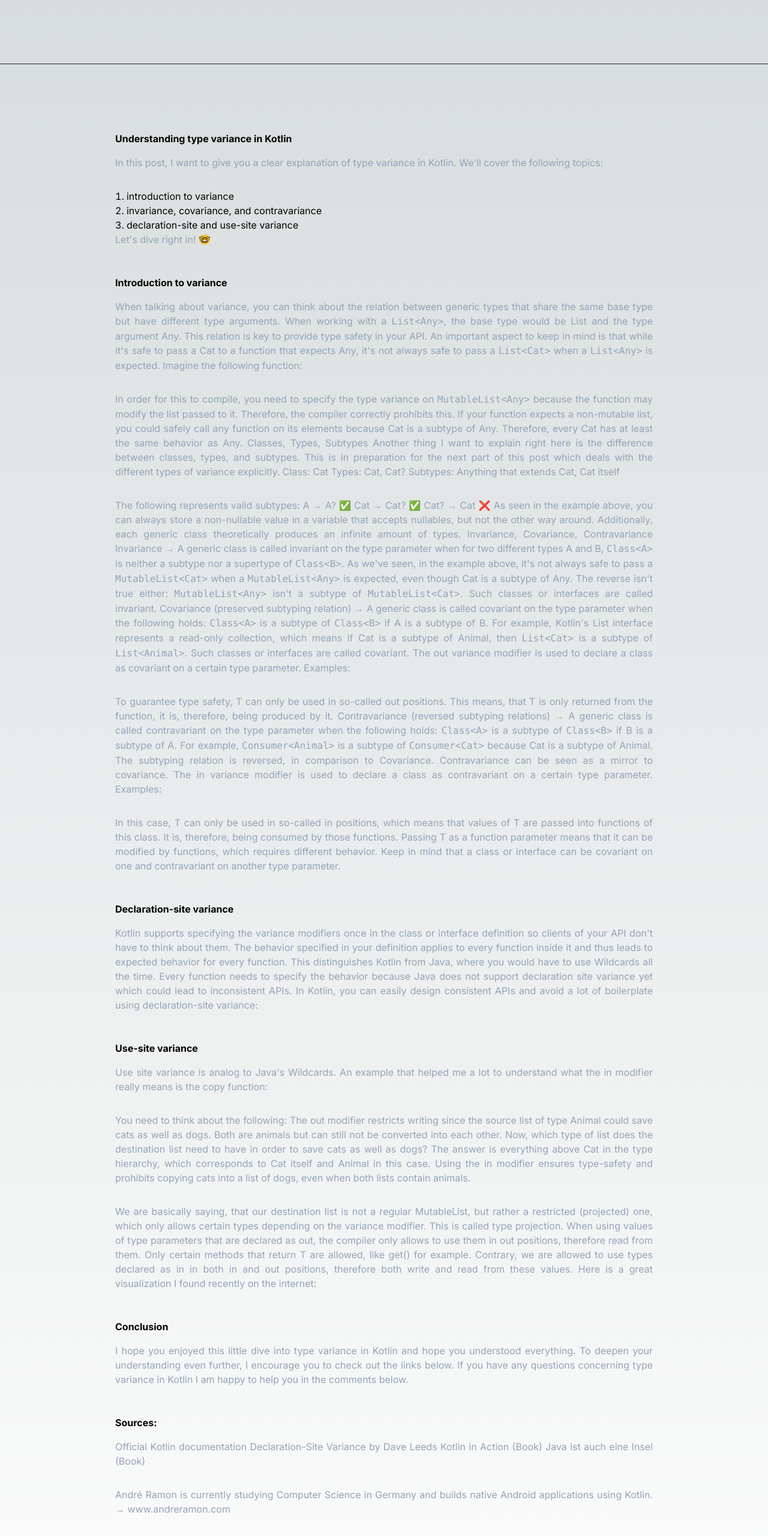
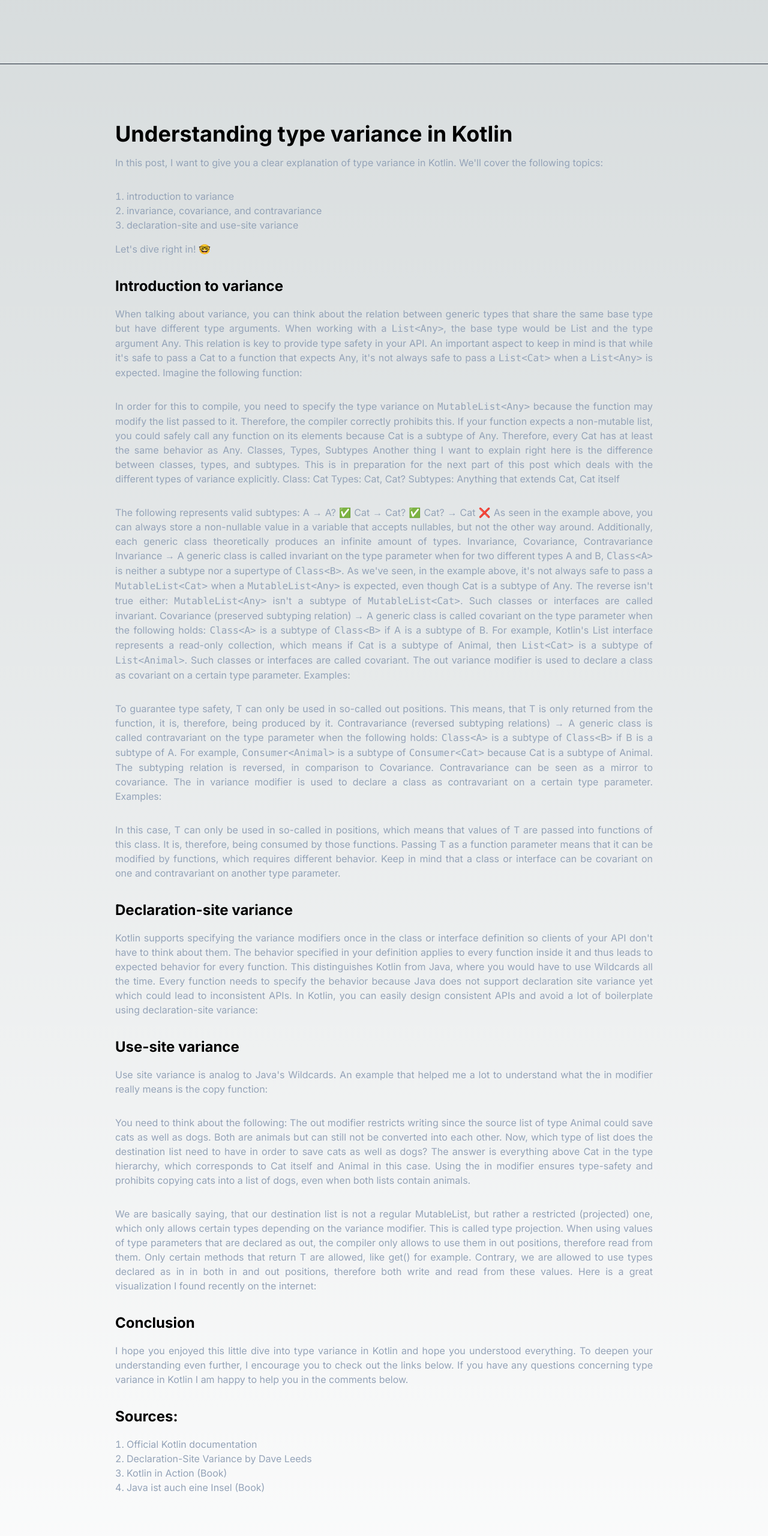
Before and after one commit to itsandreramon/website, a Next.js app: page /blog/understanding-type-variance-in-kotlin in a window 1280 px wide. Shown: the part 130-2690 px from the top of the page at 60% size. Built offline with nearby package versions, Linux system fonts and the light colour scheme.

Commit message:
update text

```diff
--- a/app/blog/converting-your-android-gradle-scripts-to-kotlin/page.mdx
+++ b/app/blog/converting-your-android-gradle-scripts-to-kotlin/page.mdx
@@ -1,17 +1,18 @@
 # Converting your Android Gradle scripts to Kotlin
 
 Using the same language throughout your whole project can further streamline and speed up your development process. With the stable release announcement of the Kotlin DSL for Gradle, things got even more compelling for modern Android development considering Kotlin is now the preferred language for Android. The Kotlin DSL has some clear benefits in contrast to the Groovy DSL, which includes the following:
-statically typed & type-safe DSL
-first-class functions, extension methods
-IDE auto-complete and content assist
-navigating to source
-refactoring
+- statically typed & type-safe DSL
+- first-class functions, extension methods
+- IDE auto-complete and content assist
+- navigating to source
+- refactoring
 
-→ Keep in mind that the code snippets provided in this post are reduced to highlight the important changes in their given context and do not represent complete files.
+Keep in mind that the code snippets provided in this post are reduced to highlight the important changes in their given context and do not represent complete files.
 Let's dive right in! 🤓
-Edit: You can also check out this converter: https://github.com/bernaferrari/GradleKotlinConverter
 
-# 1.) Ensure that you are using the latest Gradle Wrapper version
+Edit: You can also check out this converter: [https://github.com/bernaferrari/GradleKotlinConverter](https://github.com/bernaferrari/GradleKotlinConverter)
+
+## 1.) Ensure that you are using the latest Gradle Wrapper version
 To enable support for the Kotlin DSL and its newest features, you need to make sure you are using the latest version. In Android projects, it is recommended to use Gradle 5.0 and upwards with the Android Gradle Plugin 3.4.
 Navigate to your project's root directory, fire up a terminal and make sure that you are using the latest Gradle wrapper by running the following command:
 gradle wrapper --gradle-version X.Y.Z --distribution-type all
@@ -26,7 +27,7 @@ When prompted, re-sync your project and assemble a debug build to ensure everyth
 ./gradlew assembleDebug
 Tip: I suggest to make a debug build every time you do changes related to the migration since the IDE is not very helpful unless you got a successful sync. You should take a look at the console output to identify errors.
 
-# 2.) Preparing your existing Groovy DSL
+## 2.) Preparing your existing Groovy DSL
 This avoids a fair amount of syntax errors right away when converting to the more strict Kotlin DSL. Since the Groovy DSL and Kotlin DSL share a lot of similarities, we are just adapting our existing scripts and do not rewrite them.
 Before you are going to make these changes you should disable Gradle auto-sync if you haven't done yet. Otherwise, Gradle will re-sync every time you change a file.
 We are preparing our build scripts by doing the following two things and still have a valid Groovy DSL:
@@ -39,7 +40,7 @@ settings.gradle
 build.gradle (Project)
 build.gradle (Module)
 
-## 2.1) Replace ' with "
+### 2.1) Replace ' with "
 The most straightforward method at the time of writing is to Replace All said occurrences in the code.
 → Replace All can be done via Cmd + R (macOS) or Ctrl + R (Windows, Linux)
 When prompted re-sync your project. Assemble a debug build to ensure everything is still working by running:
@@ -50,13 +51,13 @@ When you are done, your build.gradle (Module) file, for example, should look lik
 
 → This is still Groovy syntax since we haven't renamed the files to .gradle.kts yet.
 
-# 3.) Renaming .gradle files to .gradle.kts
+## 3.) Renaming .gradle files to .gradle.kts
 When renaming the files, you need to adapt to the new Kotlin DSL syntax. The .kts extension signalizes Gradle that this file is using the Kotlin DSL.
-## 3.1) Renaming settings.gradle to settings.gradle.kts
+### 3.1) Renaming settings.gradle to settings.gradle.kts
 This is the smallest one so I suggest to start with it. When you followed the last step, this should already work out of the box.
 Location of the file: ./settings.gradle
 Tip: The IDE may tell you that it cannot rename a file. When this happens, just click on Continue and Refactor.
-## 3.2) Renaming build.gradle (Project) to build.gradle.kts
+### 3.2) Renaming build.gradle (Project) to build.gradle.kts
 This represents the project-level build config. Here are most probably some global variables like the one covered next.
 Location of the file: ./build.gradle
 Updating Variables
@@ -67,7 +68,7 @@ Updating Tasks
 In this example, the clean task needs to be updated. Since you already renamed the file to .kts, your tasks have no longer valid syntax and need to be changed accordingly:
 
 Tip: Check out some of the samples the Gradle team provided
-## 3.3) Renaming build.gradle (Module) to build.gradle.kts
+### 3.3) Renaming build.gradle (Module) to build.gradle.kts
 This represents the module-level build config where you define your app's dependencies for example.
 Location of the file: ./app/build.gradle
 Updating plugins
@@ -85,39 +86,44 @@ Because we imported the all distribution type before, you can take a look at the
 
 As you can see, the method accepts a map of arguments. In Kotlin you would express this via pairs, which can be identified by the use of the infix function to.
 
-# 4.) Managing your dependencies the Kotlin way
+## 4.) Managing your dependencies the Kotlin way
 When running Gradle, it automatically compiles the source code of your buildSrc folder and adds it to the classpath of your build scripts. This allows you to structure your project dependencies and versions in a very clean way using singleton objects in conjunction with constants and private version definitions.
 It is important to manage your versions and dependencies in a single source of truth to avoid unexpected behavior. Additionally, I prefer to keep the versions and the dependency notations in the same object to follow the principle of locality.
 Create the buildSrc folder in the root folder of our project. Inside this folder, you need to do two things:
 1. Create a build.gradle.kts file with the following content:
 
-2. Create a maven directory structure: src/main/java/your/package/
-→ In my case the directory structure would be: src/main/java/com/andreramon/example/
-4.1) Defining your dependencies
+2. Create a Maven directory structure: src/main/java/your/package/
+
+In my case the directory structure would be: src/main/java/com/andreramon/example/
+
+### 4.1) Defining your dependencies
 At the end of your newly created directory structure (this would be the example directory in my case), create two files named Libs.kt and Versions.kt. Inside Libs.kt, define a couple of singletons using the object declaration:
 
-4.2) Defining your versions
+### 4.2) Defining your versions
 If you want, repeat the process for a Versions.kt file. I keep build related versioning in here like the compileSdk, targetSdk and minSdk versions.
-4.3) Accessing your dependencies
+
+### 4.3) Accessing your dependencies
 You can now access these values in a normal object-oriented way and use IDE auto-complete to access them.
 
 Tip: If you encounter an "Unresolved reference" error after this change, please try moving the files into /src/main/java and remove the package definition inside Libs.kt and Versions.kt. Then remove the corresponding imports inside your Gradle scripts and do a sync.
-5.) Signing configs
+
+## 5.) Signing configs
 One thing I encountered while migrating one of my projects to the Kotlin DSL and did not know how to fix at first glance was the signing config in the build.gradle.kts (Module) file.
 Typically you don't need to create the debug signing config since it is already defined. Looking at the release signing config, it is another story. Groovy, it seems, creates the release signing config implicitly, whereas you need to call create explicitly when using Kotlin. I would like to receive some information about this so feel free to comment below.
 
 Tip: If you want to learn more about signing configs, I encourage you to read this article by Faruk Cankaya.
-6.) Done!
+
+## 6.) Done!
 Ensure that everything works as expected by running:
 ./gradlew assembleDebug
+
 Your build scripts should now have the same syntax highlighting as your normal Kotlin code.
 Thank you for reading! Feel free to ask questions and give me some feedback on what should be improved or corrected.
 If you want to learn more about Kotlin development I highly recommend this book that is written by two authors of Kotlin: https://amzn.to/2CUwCVV
-Sources:
-Kotlin meets Gradle
-Gradle Kotlin DSL Primer
-Using Gradle - Kotlin Programming Language
-Migrating Android build scripts from Groovy to Kotlin DSL
-Kotlin DSL to write Gradle scripts on Android: Step by step walkthrough
 
-André Ramon is currently studying Computer Science in Germany and builds native Android applications using Kotlin. → www.andreramon.com
+## Sources:
+- [Kotlin meets Gradle](https://blog.gradle.org/kotlin-meets-gradle)
+- [Gradle Kotlin DSL Primer](https://docs.gradle.org/current/userguide/kotlin_dsl.html)
+- [Using Gradle - Kotlin Programming Language](https://kotlinlang.org/docs/reference/using-gradle.html)
+- [Migrating Android build scripts from Groovy to Kotlin DSL](https://proandroiddev.com/migrating-android-build-scripts-from-groovy-to-kotlin-dsl-f8db79dd6737)
+- [Kotlin DSL to write Gradle scripts on Android: Step by step walkthrough](https://antonioleiva.com/kotlin-dsl-gradle/)
--- a/app/blog/understanding-type-variance-in-kotlin/page.mdx
+++ b/app/blog/understanding-type-variance-in-kotlin/page.mdx
@@ -7,7 +7,7 @@ In this post, I want to give you a clear explanation of type variance in Kotlin.
 
 Let's dive right in! 🤓
 
-# Introduction to variance
+## Introduction to variance
 When talking about variance, you can think about the relation between generic types that share the same base type but have different type arguments. When working with a `List<Any>`, the base type would be List and the type argument Any. This relation is key to provide type safety in your API.
 An important aspect to keep in mind is that while it's safe to pass a Cat to a function that expects Any, it's not always safe to pass a `List<Cat>` when a `List<Any>` is expected. Imagine the following function:
 
@@ -44,12 +44,12 @@ Examples:
 In this case, T can only be used in so-called in positions, which means that values of T are passed into functions of this class. It is, therefore, being consumed by those functions. Passing T as a function parameter means that it can be modified by functions, which requires different behavior.
 Keep in mind that a class or interface can be covariant on one and contravariant on another type parameter.
 
-# Declaration-site variance
+## Declaration-site variance
 Kotlin supports specifying the variance modifiers once in the class or interface definition so clients of your API don't have to think about them. The behavior specified in your definition applies to every function inside it and thus leads to expected behavior for every function.
 This distinguishes Kotlin from Java, where you would have to use Wildcards all the time. Every function needs to specify the behavior because Java does not support declaration site variance yet which could lead to inconsistent APIs.
 In Kotlin, you can easily design consistent APIs and avoid a lot of boilerplate using declaration-site variance:
 
-# Use-site variance
+## Use-site variance
 Use site variance is analog to Java's Wildcards.
 An example that helped me a lot to understand what the in modifier really means is the copy function:
 
@@ -61,13 +61,11 @@ When using values of type parameters that are declared as out, the compiler only
 Contrary, we are allowed to use types declared as in in both in and out positions, therefore both write and read from these values.
 Here is a great visualization I found recently on the internet:
 
-# Conclusion
+## Conclusion
 I hope you enjoyed this little dive into type variance in Kotlin and hope you understood everything. To deepen your understanding even further, I encourage you to check out the links below. If you have any questions concerning type variance in Kotlin I am happy to help you in the comments below.
 
-# Sources:
-Official Kotlin documentation
-Declaration-Site Variance by Dave Leeds
-Kotlin in Action (Book)
-Java ist auch eine Insel (Book)
-
-André Ramon is currently studying Computer Science in Germany and builds native Android applications using Kotlin. → www.andreramon.com
+## Sources:
+- [Official Kotlin documentation](https://kotlinlang.org/docs/reference/generics.html)
+- [Declaration-Site Variance by Dave Leeds](https://typealias.com/concepts/declaration-site-variance/)
+- [Kotlin in Action (Book)](https://amzn.to/2CUwCVV)
+- [Java ist auch eine Insel (Book)](https://amzn.to/3aQnmkm)
--- a/mdx-components.js
+++ b/mdx-components.js
@@ -1,11 +1,12 @@
 export function useMDXComponents(components) {
   return {
     p: ({ children }) => <p className="pb-8 text-slate-400 text-justify">{children}</p>,
-    h1: ({ children }) => <h1 className="font-bold py-4">{children}</h1>,
-    h2: ({ children }) => <h2 className="font-bold py-4">{children}</h2>,
-    h3: ({ children }) => <h3 className="font-bold py-4">{children}</h3>,
+    h1: ({ children }) => <h1 className="font-bold text-4xl pb-4">{children}</h1>,
+    h2: ({ children }) => <h2 className="font-bold pb-4" style={{ fontSize: "1.5rem" }}>{children}</h2>,
+    h3: ({ children }) => <h3 className="font-bold pb-4" style={{ fontSize: "1.25rem" }}>{children}</h3>,
     h4: ({ children }) => <h4 className="font-bold py-4">{children}</h4>,
-    ul: ({ children }) => <ul style={{ listStyleType: `decimal`, listStylePosition: `inside` }}>{children}</ul>,
+    ul: ({ children }) => <ul className="pb-4" style={{ listStyleType: `decimal`, listStylePosition: `inside` }}>{children}</ul>,
+    li: ({children}) => <li className="text-slate-400">{children}</li>,
     ...components,
   }
 }
```
